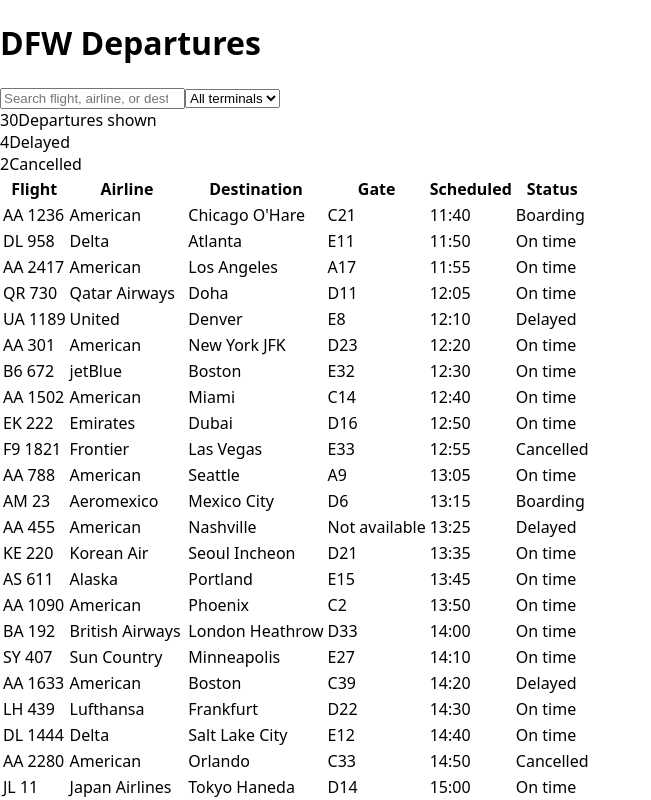
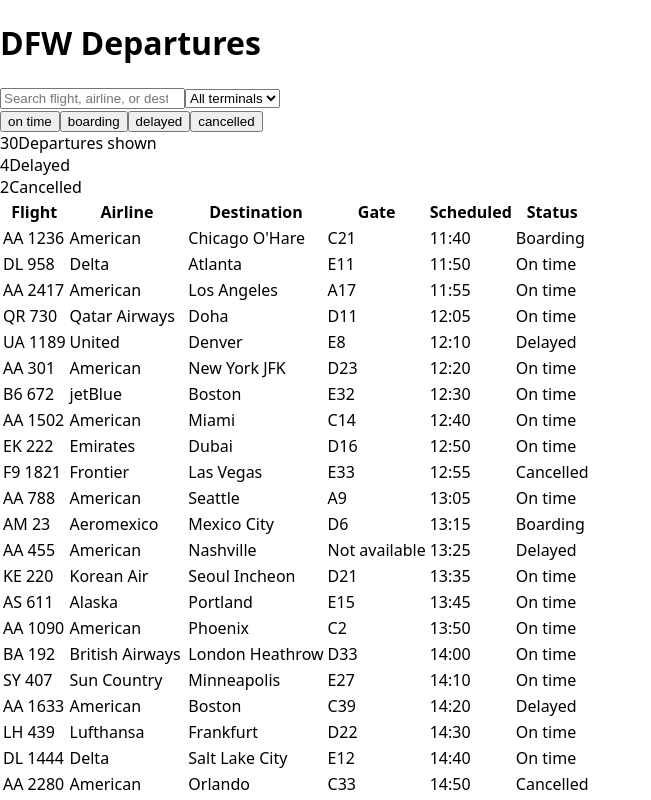
Before and after one commit to swz22/flight-board, a React (Vite) app: page / in a window 1280 px wide. Shown: the top 800 px of the page, without its empty margins (0-651 px from the left). Built offline with nearby package versions, Linux system fonts and the light colour scheme.

Commit message:
feat: add status filter chips

```diff
--- a/src/App.jsx
+++ b/src/App.jsx
@@ -11,6 +11,13 @@
   const [search, setSearch] = useState("");
   const [query, setQuery] = useState("");
   const [terminal, setTerminal] = useState("all");
+  const [statuses, setStatuses] = useState([]);
+
+  function toggleStatus(status) {
+    setStatuses((prev) =>
+      prev.includes(status) ? prev.filter((s) => s !== status) : [...prev, status],
+    );
+  }
 
   function changeTerminal(next) {
     setTerminal(next);
@@ -39,13 +46,15 @@
   }, [search]);
 
   const q = query.trim().toLowerCase();
-  const visible = flights.filter(
-    (f) =>
+  const visible = flights.filter((f) => {
+    const matchesQuery =
       q === "" ||
       f.flight.toLowerCase().includes(q) ||
       f.airline.toLowerCase().includes(q) ||
-      f.destination.toLowerCase().includes(q),
-  );
+      f.destination.toLowerCase().includes(q);
+    const matchesStatus = statuses.length === 0 || statuses.includes(f.status);
+    return matchesQuery && matchesStatus;
+  });
 
   return (
     <main className="app">
@@ -55,6 +64,8 @@
         onSearchChange={setSearch}
         terminal={terminal}
         onTerminalChange={changeTerminal}
+        selected={statuses}
+        onToggleStatus={toggleStatus}
       />
       {error && <p className="status-msg error">Could not load departures: {error}</p>}
       {loading && <p className="status-msg">Loading departures...</p>}
--- a/src/components/FilterBar.jsx
+++ b/src/components/FilterBar.jsx
@@ -1,6 +1,14 @@
 const terminalOptions = ["all", "A", "C", "D", "E"];
+const statusOptions = ["on time", "boarding", "delayed", "cancelled"];
 
-export default function FilterBar({ search, onSearchChange, terminal, onTerminalChange }) {
+export default function FilterBar({
+  search,
+  onSearchChange,
+  terminal,
+  onTerminalChange,
+  selected,
+  onToggleStatus,
+}) {
   return (
     <div className="filters">
       <input
@@ -21,6 +29,19 @@
           </option>
         ))}
       </select>
+      <div className="chips">
+        {statusOptions.map((s) => (
+          <button
+            key={s}
+            type="button"
+            className={selected.includes(s) ? "chip chip-on" : "chip"}
+            aria-pressed={selected.includes(s)}
+            onClick={() => onToggleStatus(s)}
+          >
+            {s}
+          </button>
+        ))}
+      </div>
     </div>
   );
 }
```
